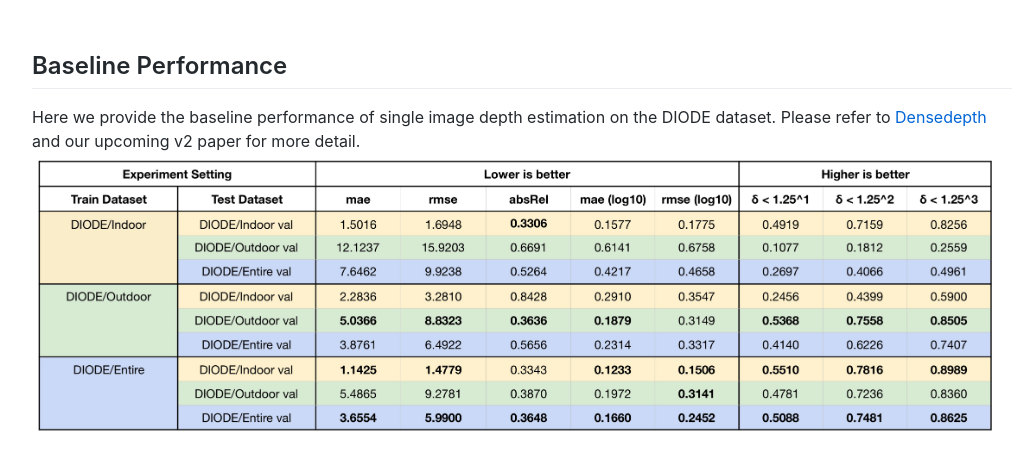
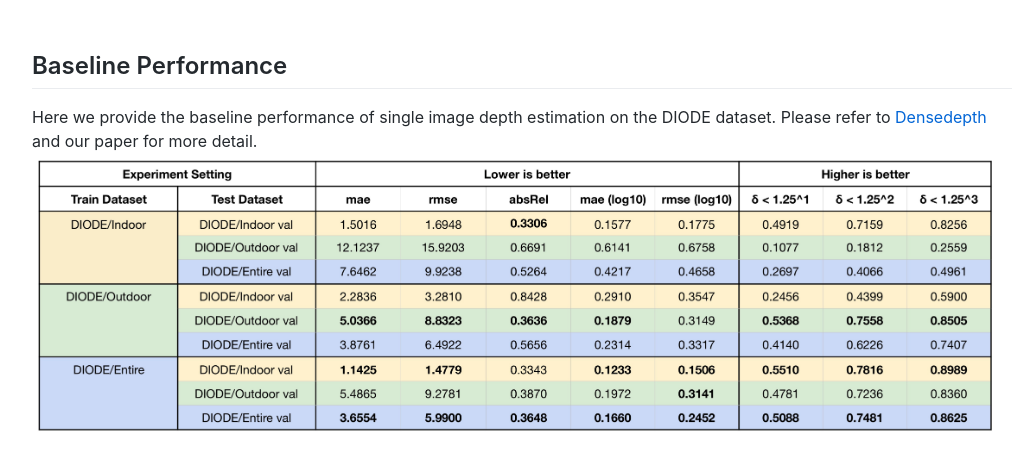
Before and after one commit to diode-dataset/diode-dataset.github.io, a plain HTML site: page index.html in a window 1280 px wide. Shown: the part 2972-3439 px from the top of the page, without its empty margins (118-1141 px from the left). Drawn offline with Linux system fonts and the light colour scheme.

Commit message:
delete "upcoming paper"

```diff
--- a/index.html
+++ b/index.html
@@ -303,7 +303,7 @@
         <a class="anchorjs-link" href="diode-dataset.github.io#diode-development-codebase" aria-label="Anchor" data-anchorjs-icon="" style="font: 1em/1 anchorjs-icons; padding-left: 0.375em;"></a>
     </h2>
     <p>
-    Here we provide the baseline performance of single image depth estimation on the DIODE dataset. Please refer to <a href="https://github.com/ialhashim/DenseDepth">Densedepth</a> and our upcoming v2 paper for more detail. <br>
+    Here we provide the baseline performance of single image depth estimation on the DIODE dataset. Please refer to <a href="https://github.com/ialhashim/DenseDepth">Densedepth</a> and our paper for more detail. <br>
       <img src="files/baseline_release.jpg" height="287">
     </p>
 
```
